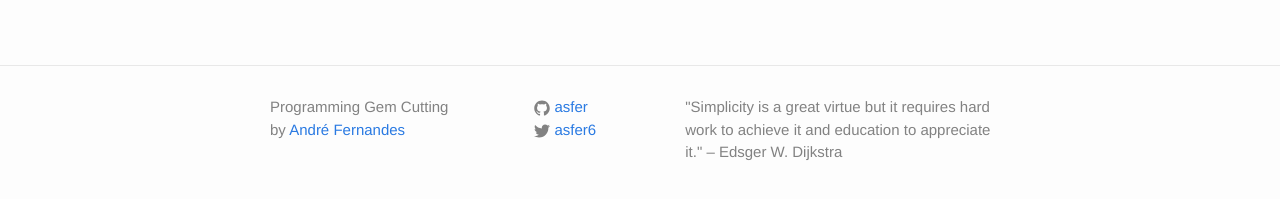
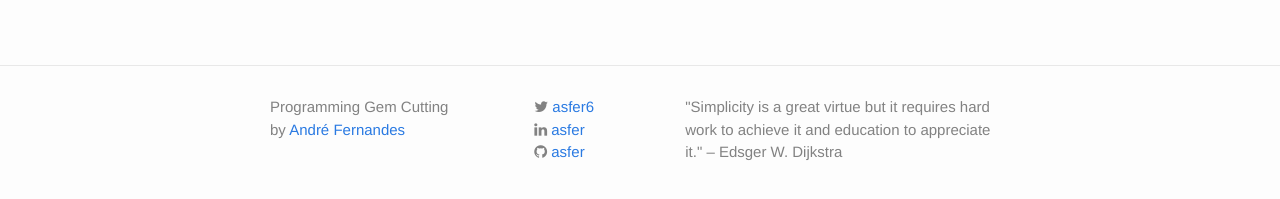
Before and after one commit to asfer/asfer.github.io, a Jekyll site: the page built from index.html, in a window 1280 px wide. Shown: the part 166-365 px from the top of the page. Built offline with Jekyll 4.4.1, drawn with Linux system fonts in a browser that asks for light colours; nearby versions of some CDN libraries.

Commit message:
added linkedin icon from fontawesome (also replaced svg icons)

```diff
--- a/_config.yml
+++ b/_config.yml
@@ -13,8 +13,9 @@ description: > # this means to ignore newlines until "baseurl:"
   "Simplicity is a great virtue but it requires hard work to achieve it and education to appreciate it." – Edsger W. Dijkstra
 baseurl: "" # the subpath of your site, e.g. /blog
 url: "http://asfer.github.io" # the base hostname & protocol for your site
-twitter_username: asfer6
-github_username:  asfer
+twitter_username:  asfer6
+linkedin_username: asfer
+github_username:   asfer
 
 collections:
   patterns:
--- a/_includes/footer.html
+++ b/_includes/footer.html
@@ -12,8 +12,9 @@
 
       <div class="footer-col footer-col-2">
         <ul class="social-media-list">
+          <li>{% include icon-twitter.html username=site.twitter_username %}</li>
+          <li>{% include icon-linkedin.html username=site.linkedin_username %}</li>
           <li>{% include icon-github.html username=site.github_username %}</li>
-          <li>{% include icon-twitter.html username=site.twitter_username %}</li>
         </ul>
       </div>
 
--- a/_includes/head.html
+++ b/_includes/head.html
@@ -7,6 +7,8 @@
   <meta name="description" content="{% if page.excerpt %}{{ page.excerpt | strip_html | strip_newlines | truncate: 160 }}{% else %}{{ site.description }}{% endif %}">
 
   <link rel="stylesheet" href="{{ "/css/main.css" | prepend: site.baseurl }}">
+  <link rel="stylesheet" href="https://maxcdn.bootstrapcdn.com/font-awesome/4.6.1/css/font-awesome.min.css">
+
   <link rel="canonical" href="{{ page.url | replace:'index.html','' | prepend: site.baseurl | prepend: site.url }}">
   <link rel="alternate" type="application/rss+xml" title="{{ site.title }}" href="{{ "/feed.xml" | prepend: site.baseurl | prepend: site.url }}">
 </head>
--- a/_includes/icon-github.html
+++ b/_includes/icon-github.html
@@ -1 +1,4 @@
-<a href="https://github.com/{{ include.username }}"><span class="icon icon--github">{% include icon-github.svg %}</span><span class="username">{{ include.username }}</span></a>
+<i class="fa fa-github" aria-hidden="true"></i>
+<a href="https://github.com/{{ include.username }}">
+    <span class="username">{{ include.username }}</span>
+</a>
--- /dev/null
+++ b/_includes/icon-linkedin.html
@@ -0,0 +1,4 @@
+<i class="fa fa-linkedin" aria-hidden="true"></i>
+<a href="https://www.linkedin.com/in/{{ include.username }}">
+    <span class="username">{{ include.username }}</span>
+</a>
--- a/_includes/icon-twitter.html
+++ b/_includes/icon-twitter.html
@@ -1 +1,4 @@
-<a href="https://twitter.com/{{ include.username }}"><span class="icon icon--twitter">{% include icon-twitter.svg %}</span><span class="username">{{ include.username }}</span></a>
+<i class="fa fa-twitter" aria-hidden="true"></i>
+<a href="https://twitter.com/{{ include.username }}">
+    <span class="username">{{ include.username }}</span>
+</a>
```
Also changed, not shown: _includes/icon-github.svg (deleted), _includes/icon-twitter.svg (deleted).
